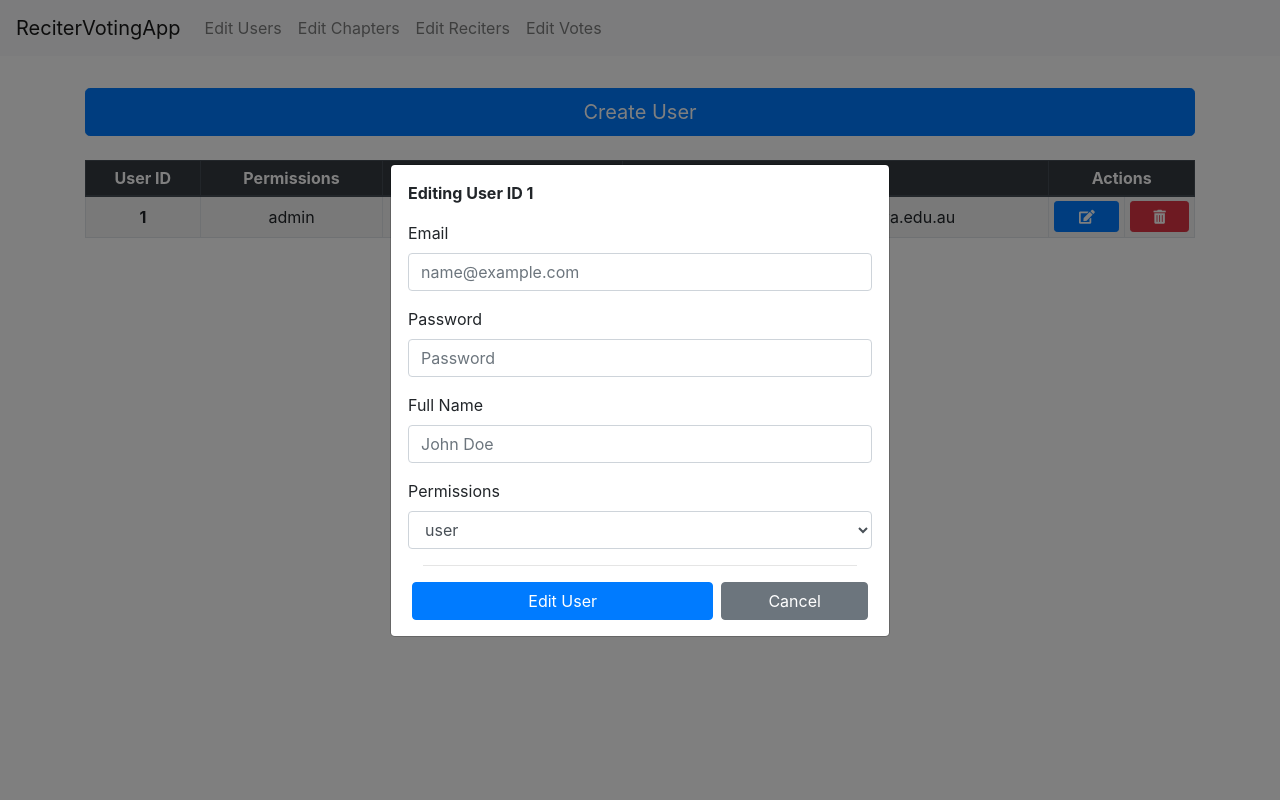
After one commit to Naazyon/ReciterVotingApp, a Flask app: template app/templates/usersList.html in a window 1280 px wide, after a click that opens the changed part. The commit adds this page. Run offline with Flask 2, Linux system fonts and the light colour scheme; the template is opened without the code that fills it, so the values that code supplies are empty; some libraries are stand-ins or nearby versions.

Commit message:
added frontend users CRUD

```diff
--- a/app/models.py
+++ b/app/models.py
@@ -2,6 +2,10 @@ from app import db, login
 from datetime import datetime
 from werkzeug.security import generate_password_hash, check_password_hash
 from flask_login import UserMixin
+
+@login.user_loader
+def load_user(id):
+    return User.query.get(int(id))
 
 class User(db.Model, UserMixin):
     id = db.Column(db.Integer, primary_key=True)
--- a/app/routes.py
+++ b/app/routes.py
@@ -28,67 +28,68 @@ def votesList():
 
 @app.route('/user')
 def user():
-    if(request.form):
-        print(request.form)
-          if(request.form["type"] == "CREATE"):
-            permissions = request.form["permissions"]
-            name = request.form["name"]
-            email = request.form["email"]
-            password = generate_password_hash(request.form["password"])
-            user = User(
-              permissions = permissions,
-              name = name,
-              email = email,
-              password = password
-            )
-            db.session.add(user)
-            db.session.commit()
-            return redirect('/')
-          if(request.form["type"] == "UPDATE"):
-            id = request.form["id"]
-            if id is not None and id != 0:
-                user = User.query.get(id)
-                if user:
-                    db.session.delete(user)
-                    permissions = request.form["permissions"]
-                    name = request.form["name"]
-                    email = request.form["email"]
-                    password = generate_password_hash(request.form["password"])
-                    user = User(
-                      permissions = permissions,
-                      name = name,
-                      email = email,
-                      password = password
-                    )
-                    db.session.add(user)
-                    db.session.commit()
-          if(request.form["type"] == "DELETE"):
-            id = request.form["id"]
-            if id is not None and id != 0:
-                user = User.query.get(id)
-                if user:
-                    db.session.delete(user)
-                    db.session.commit()
-                return redirect('/')
-    return "invalid request"
+  if(request.form):
+    print(request.form)
+    if(request.form["type"] == "CREATE"):
+      permissions = request.form["permissions"]
+      name = request.form["name"]
+      email = request.form["email"]
+      password = generate_password_hash(request.form["password"])
+      user = User(
+        permissions = permissions,
+        name = name,
+        email = email,
+        password = password
+      )
+      db.session.add(user)
+      db.session.commit()
+      return redirect('/')
+    if(request.form["type"] == "UPDATE"):
+      id = request.form["id"]
+      if id is not None and id != 0:
+        user = User.query.get(id)
+        if user:
+          db.session.delete(user)
+          permissions = request.form["permissions"]
+          name = request.form["name"]
+          email = request.form["email"]
+          password = generate_password_hash(request.form["password"])
+          user = User(
+            permissions = permissions,
+            name = name,
+            email = email,
+            password = password
+          )
+          db.session.add(user)
+          db.session.commit()
+          return redirect('/')
+    if(request.form["type"] == "DELETE"):
+      id = request.form["id"]
+      if id is not None and id != 0:
+        user = User.query.get(id)
+        if user:
+          db.session.delete(user)
+          db.session.commit()
+          return redirect('/')
+  return "invalid request"
 
 @app.route('/chapter')
 def chapter():
-    if(request.form):
-        print(request.form)
-    return "invalid request"
+  if(request.form):
+    print(request.form)
+  return "invalid request"
 
 @app.route('/reciter')
 def reciter():
-    if(request.form):
-        print(request.form)
-    return "invalid request"
+  if(request.form):
+    print(request.form)
+  return "invalid request"
 
 @app.route('/vote')
 def vote():
-    if(request.form):
-        print(request.form)
-    return "invalid request"
+  if(request.form):
+    print(request.form)
+  return "invalid request"
 
 """
 timeNow = datetime.datetime.now()
@@ -98,132 +99,132 @@ quranChapters = [ { "id": 1, "name": "Al-Fatihah", "translation": "The Opening"
 @app.route('/', methods=["GET", "POST"])
 @app.route('/feed')
 def feed():
-    if(request):
-        print(request.form)
-    return render_template('feed.html', title="Feed - QRVA")
+  if(request):
+    print(request.form)
+  return render_template('feed.html', title="Feed - QRVA")
 
 @app.route('/overview', methods=["GET", "POST"])
 def overview():
-    if(request):
-        print(request.form)
-    return render_template('overview.html', title="Overview - QRVA")
+  if(request):
+    print(request.form)
+  return render_template('overview.html', title="Overview - QRVA")
 
 @app.route('/profile', methods=["GET", "POST"])
 def profile():
-    if(request):
-        print(request.form)
-    return render_template('profile.html', title="Profile - QRVA")
+  if(request):
+    print(request.form)
+  return render_template('profile.html', title="Profile - QRVA")
 
 @app.route('/users', methods=["GET", "POST"])
 def users():
-    if(request):
-        print(request.form)
-    return render_template('users.html', title="Edit Users - QRVA")
+  if(request):
+    print(request.form)
+  return render_template('users.html', title="Edit Users - QRVA")
 
 @app.route('/chapters', methods=["GET", "POST"])
 def chapters():
-    if(request):
-        print(request.form)
-    return render_template('chapters.html', title="Edit Chapters - QRVA")
+  if(request):
+    print(request.form)
+  return render_template('chapters.html', title="Edit Chapters - QRVA")
 
 @app.route('/vote/<int:chapter>', methods=["GET", "POST"])
 def vote(chapter):
-    if(request.form):
-        print(request.form)
-        currentVote = Vote(reciter = request.form["reciter"],
-        chapter = request.form["chapter"],
-        user = request.form["user"],
-        upvote = request.form["upvote"])
-        db.session.add(currentVote)
-        db.session.commit()
-    currentChapter = quranChapters[chapter-1]
-    currentReviews = Review.query.filter_by(chapter=chapter).all()
-    return render_template('vote.html', title="Vote - QRVA", chapter = currentChapter, reviews = currentReviews)
+  if(request.form):
+    print(request.form)
+    currentVote = Vote(reciter = request.form["reciter"],
+    chapter = request.form["chapter"],
+    user = request.form["user"],
+    upvote = request.form["upvote"])
+    db.session.add(currentVote)
+    db.session.commit()
+  currentChapter = quranChapters[chapter-1]
+  currentReviews = Review.query.filter_by(chapter=chapter).all()
+  return render_template('vote.html', title="Vote - QRVA", chapter = currentChapter, reviews = currentReviews)
 
 @app.route('/review', methods=["GET", "POST"])
 def review():
   if(request.form):
-    print(request.form)
-    currentReview = Review(reciter = request.form["reciter"],
-    chapter = request.form["chapter"],
-    user = request.form["user"],
-    content = request.form["content"],
-    rating = request.form["rating"])
-    db.session.add(currentReview)
-    db.session.commit()
-    print("Review added!")
-    return redirect(url_for('feed'))
+  print(request.form)
+  currentReview = Review(reciter = request.form["reciter"],
+  chapter = request.form["chapter"],
+  user = request.form["user"],
+  content = request.form["content"],
+  rating = request.form["rating"])
+  db.session.add(currentReview)
+  db.session.commit()
+  print("Review added!")
+  return redirect(url_for('feed'))
   return redirect(url_for('feed'))
 
 @app.route('/user', methods=["POST", "GET"])
   if(request.form):
-    print(request.form)
-    if(request.form["type"] == "create"){
-    }
-    if(request.form["type"] == "update"){
-    }
-    if(request.form["type"] == "delete"){
-    }
+  print(request.form)
+  if(request.form["type"] == "create"){
+  }
+  if(request.form["type"] == "update"){
+  }
+  if(request.form["type"] == "delete"){
+  }
 
 @app.route('/static/<path:path>')
 def sendFiles(path):
-    if(request):
-        print(request.form)
-    return send_from_directory('static/', path)
+  if(request):
+    print(request.form)
+  return send_from_directory('static/', path)
 
 @app.route('/audio/<path:path>')
 def sendAudio(path):
-    if(request):
-        print(request.form)
-    return send_from_directory('static/audio/', path)
+  if(request):
+    print(request.form)
+  return send_from_directory('static/audio/', path)
 
 @app.route('/login', methods=["GET", "POST"])
 def login():
-    if(request.form):
-        print(request.form)
-        email = request.form['email']
-        password = request.form['password']
-        if current_user.is_authenticated:
-            print(f"User {current_user.email} already authenticated.")
-            return redirect(url_for('feed'))
-        currentUser = User.query.filter_by(email=email).first()
-        if currentUser is None:
-            print('Email not found')
-            return redirect(url_for('feed'))
-        if not currentUser.check_password(password):
-            print('Password incorrect')
-            return redirect(url_for('feed'))
-        login_user(currentUser)
-        print(f'User {currentUser.email} logged in.')
-        return redirect(url_for('feed'))
-    else:
-        return redirect(url_for('feed'))
+  if(request.form):
+    print(request.form)
+    email = request.form['email']
+    password = request.form['password']
+    if current_user.is_authenticated:
+      print(f"User {current_user.email} already authenticated.")
+      return redirect(url_for('feed'))
+    currentUser = User.query.filter_by(email=email).first()
+    if currentUser is None:
+      print('Email not found')
+      return redirect(url_for('feed'))
+    if not currentUser.check_password(password):
+      print('Password incorrect')
+      return redirect(url_for('feed'))
+    login_user(currentUser)
+    print(f'User {currentUser.email} logged in.')
+    return redirect(url_for('feed'))
+  else:
+    return redirect(url_for('feed'))
 
 @app.route('/logout', methods=["GET", "POST"])
 def logout():
-    logout_user()
-    print("Logged out.")
-    return redirect(url_for('feed'))
+  logout_user()
+  print("Logged out.")
+  return redirect(url_for('feed'))
 
 @app.route('/register', methods=["GET", "POST"])
 def register():
-    if(request.form):
-        print(request.form)
-        email = request.form['email']
-        password = generate_password_hash(request.form['password'])
-        permissions = "user"
-        name = "John Doe"
-        user = User(email=email,
-        password=password,
-        permissions=permissions,
-        name=name)
-        db.session.add(user)
-        db.session.commit()
-        print("Database user added!")
-    return redirect(url_for('feed'))
+  if(request.form):
+    print(request.form)
+    email = request.form['email']
+    password = generate_password_hash(request.form['password'])
+    permissions = "user"
+    name = "John Doe"
+    user = User(email=email,
+    password=password,
+    permissions=permissions,
+    name=name)
+    db.session.add(user)
+    db.session.commit()
+    print("Database user added!")
+  return redirect(url_for('feed'))
 
 """
 
 
 if __name__ == "__main__":
-    app.run()
+  app.run()
--- a/app/templates/navbar.html
+++ b/app/templates/navbar.html
@@ -5,44 +5,18 @@
   </button>
   <div class="collapse navbar-collapse" id="navbarSupportedContent">
     <ul class="navbar-nav mr-auto">
-      <li class="nav-item dropdown">
-        <a class="nav-link dropdown-toggle" href="#" id="voteDropdown" role="button" data-toggle="dropdown" aria-haspopup="true" aria-expanded="false">
-          Vote
-        </a>
-        <div class="dropdown-menu" aria-labelledby="voteDropdown">
-          <a class="dropdown-item disabled" href="#"><b>Popular Chapters</b></a>
-          <a class="dropdown-item" href="vote/67">Al-Mulk (The Dominion)</a>
-          <a class="dropdown-item" href="vote/78">An-Naba (The Great News)</a>
-          <a class="dropdown-item" href="vote/87">Al-A'la (The Most High)</a>
-          <div class="dropdown-divider"></div>
-          <a class="dropdown-item" href="#" data-toggle="modal" data-target="#pickModal">Pick A Chapter</a>
-        </div>
+      <li class="nav-item">
+        <a class="nav-link" href="{{ url_for('usersList') }}">Edit Users</a>
       </li>
-    </ul>
-    <ul class="navbar-nav">
-        {% if current_user.is_authenticated %}
-        {% if current_user.permissions == "admin" %}
-        <li class="nav-item">
-            <a class="nav-link" href="{{ url_for('users') }}">Edit Users</a>
-        </li>
-        {% endif %}
-        {% endif %}
-        {% if not current_user.is_authenticated %}
-        <li class="nav-item">
-            <a class="nav-link" href="#" data-toggle="modal" data-target="#loginModal">Login</a>
-        </li>
-        <li class="nav-item">
-            <a class="nav-link" href="#" data-toggle="modal" data-target="#registerModal">Register</a>
-        </li>
-        {% endif %}
-        {% if current_user.is_authenticated %}
-        <li class="nav-item">
-            <a class="nav-link" href="{{ url_for('profile') }}">Profile</a>
-        </li>
-        <li class="nav-item">
-            <a class="nav-link" href="{{ url_for('logout') }}">Logout</a>
-        </li>
-        {% endif %}
+      <li class="nav-item">
+        <a class="nav-link" href="{{ url_for('chaptersList') }}">Edit Chapters</a>
+      </li>
+      <li class="nav-item">
+        <a class="nav-link" href="{{ url_for('recitersList') }}">Edit Reciters</a>
+      </li>
+      <li class="nav-item">
+        <a class="nav-link" href="{{ url_for('votesList') }}">Edit Votes</a>
+      </li>
     </ul>
   </div>
 </nav>
--- /dev/null
+++ b/app/templates/usersList.html
@@ -0,0 +1,138 @@
+<!DOCTYPE html> {% extends "base.html" %} {% block content %}
+
+<button type="button" class="btn btn-primary btn-block btn-lg" data-toggle="modal" data-target="#createModal">Create User</button>
+<br />
+
+<table class="table table-striped table-bordered table-hover table-sm text-center ">
+    <thead class="thead-dark">
+        <tr>
+            <th scope="col">User ID</th>
+            <th scope="col">Permissions</th>
+            <th scope="col">Name</th>
+            <th scope="col">Email</th>
+            <th scope="col" colspan="2">Actions</th>
+        </tr>
+    </thead>
+    <tbody>
+        <tr>
+            <th scope="row" class="align-middle">1</th>
+            <td class="align-middle">admin</td>
+            <td class="align-middle">Aviciena Santoso</td>
+            <td class="align-middle">22242172@student.uwa.edu.au</td>
+            <td class="align-middle">
+                <button type="button" class="btn btn-primary btn-block btn-sm" data-toggle="modal" data-target="#editModal"><i class="fas fa-edit"></i></button>
+            </td>
+            <td class="align-middle">
+                <button type="button" class="btn btn-danger btn-block btn-sm" data-toggle="modal" data-target="#deleteModal"><i class="fas fa-trash-alt"></i></button>
+            </td>
+        </tr>
+
+        <!-- edit user modal -->
+        <div class="modal fade" id="editModal" tabindex="-1" role="dialog" aria-hidden="true">
+            <div class="modal-dialog modal-dialog-centered" role="document">
+                <div class="modal-content">
+                    <div class="modal-body">
+                        <div class="px-3">
+                            <div class="form-group row">
+                                <b>Editing User ID 1</b>
+                            </div>
+                            <div class="form-group row">
+                                <label for="editEmail">Email</label>
+                                <input type="email" class="form-control" id="editEmail" placeholder="name@example.com">
+                            </div>
+                            <div class="form-group row">
+                                <label for="editPassword">Password</label>
+                                <input type="password" class="form-control" id="editPassword" placeholder="Password">
+                            </div>
+                            <div class="form-group row">
+                                <label for="editName">Full Name</label>
+                                <input type="text" class="form-control" id="editName" placeholder="John Doe">
+                            </div>
+                            <div class="form-group row">
+                                <label for="editPermissions">Permissions</label>
+                                <select class="form-control" id="editPermissions">
+                                    <option>user</option>
+                                    <option>admin</option>
+                                </select>
+                            </div>
+                            <hr />
+                            <div class="row">
+                                <div class="col-sm-8 px-1">
+                                    <button type="button" onclick="editUser()" class="btn btn-primary btn-block" data-dismiss="modal">Edit User</button>
+                                </div>
+                                <div class="col-sm-4 px-1">
+                                    <button type="button" class="btn btn-secondary btn-block" data-dismiss="modal">Cancel</button>
+                                </div>
+                            </div>
+                        </div>
+                    </div>
+                </div>
+            </div>
+
+        </div>
+
+        <!-- delete user modal -->
+        <div class="modal fade" id="deleteModal" tabindex="-1" role="dialog" aria-hidden="true">
+            <div class="modal-dialog modal-dialog-centered" role="document">
+                <div class="modal-content">
+                    <div class="modal-body">
+                        <div class="px-3">
+                            <div class="row">
+                                <div class="col-sm-8 px-1">
+                                    <button type="button" onclick="deleteUser()" class="btn btn-danger btn-block" data-dismiss="modal">Delete User</button>
+                                </div>
+                                <div class="col-sm-4 px-1">
+                                    <button type="button" class="btn btn-secondary btn-block" data-dismiss="modal">Cancel</button>
+                                </div>
+                            </div>
+                        </div>
+                    </div>
+                </div>
+            </div>
+        </div>
+    </tbody>
+</table>
+
+<!-- create user modal -->
+<div class="modal fade" id="createModal" tabindex="-1" role="dialog" aria-hidden="true">
+    <div class="modal-dialog modal-dialog-centered" role="document">
+        <div class="modal-content">
+            <div class="modal-body">
+                <div class="px-3">
+                    <div class="form-group row">
+                        <label for="createEmail">Email</label>
+                        <input type="email" class="form-control" id="createEmail" placeholder="name@example.com">
+                    </div>
+                    <div class="form-group row">
+                        <label for="createPassword">Password</label>
+                        <input type="password" class="form-control" id="createPassword" placeholder="Password">
+                    </div>
+                    <div class="form-group row">
+                        <label for="createName">Full Name</label>
+                        <input type="text" class="form-control" id="createName" placeholder="John Doe">
+                    </div>
+                    <div class="form-group row">
+                        <label for="createPermissions">Permissions</label>
+                        <select class="form-control" id="createPermissions">
+                            <option>user</option>
+                            <option>admin</option>
+                        </select>
+                    </div>
+                    <hr />
+                    <div class="row">
+                        <div class="col-sm-8 px-1">
+                            <button type="button" onclick="createUser()" class="btn btn-primary btn-block" data-dismiss="modal">Create User</button>
+                        </div>
+                        <div class="col-sm-4 px-1">
+                            <button type="button" class="btn btn-secondary btn-block" data-dismiss="modal">Cancel</button>
+                        </div>
+                    </div>
+                </div>
+            </div>
+        </div>
+    </div>
+</div>
+
+
+
+{% endblock %}
```
